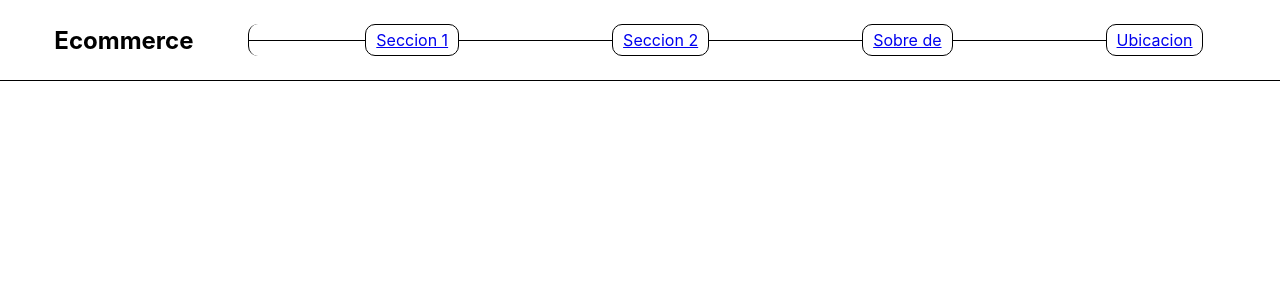
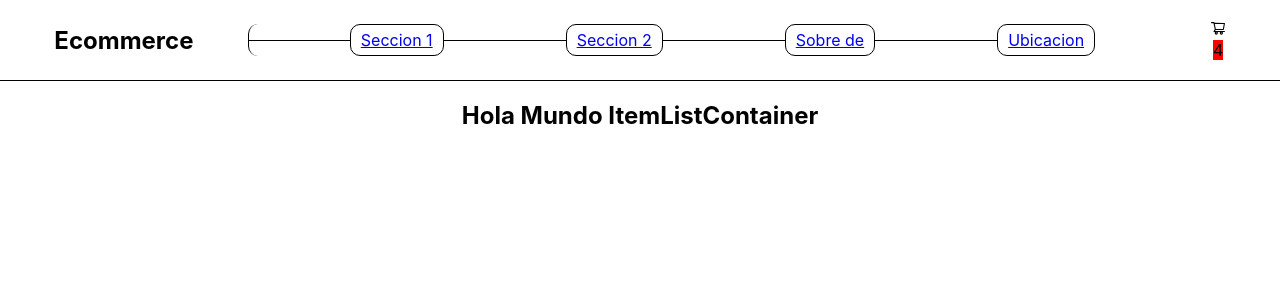
Before and after one commit to Felipe-Suarez/ReactJS, a JavaScript app: page / in a window 1280 px wide. Shown: the top 300 px of the page. Built offline with nearby package versions, Linux system fonts and the light colour scheme; the HTML template or start-up script is replaced by a standard one.

Commit message:
desafio 3

```diff
--- a/package.json
+++ b/package.json
@@ -8,6 +8,7 @@
     "@testing-library/user-event": "^13.5.0",
     "react": "^18.1.0",
     "react-dom": "^18.1.0",
+    "react-icons": "^4.3.1",
     "react-scripts": "5.0.1",
     "web-vitals": "^2.1.4"
   },
--- a/src/App.css
+++ b/src/App.css
@@ -36,49 +36,3 @@
     transform: rotate(360deg);
   }
 }
-
-.nav-container {
-  width: 100%;
-  height: 10vh;
-  display: flex;
-  align-items: center;
-  border-bottom: 1px solid #000;
-}
-
-.nav-title {
-  margin: 0;
-  flex-basis: 20%;
-  background-color: #fff;
-}
-
-.nav-list {
-  flex-basis: 80%;
-  display: flex;
-  justify-content: space-around;
-  border-left: 1px solid #000;
-  border-radius: 10px;
-}
-
-.nav-item {
-  background-color: #fff;
-  position: relative;
-  text-align: left;
-  margin: 0;
-  border: 1px solid #000;
-  padding: 5px 10px;
-  border-radius: 10px;
-}
-
-.nav-item::before {
-  content: "";
-  width: 200%;
-  position: absolute;
-  border-bottom: 1px solid #000;
-  top: 50%;
-  left: -200%;
-  z-index: -1;
-}
-
-nav ul li {
-  list-style: none;
-}
--- a/src/App.js
+++ b/src/App.js
@@ -1,10 +1,12 @@
 import './App.css';
-import Navbar from './components/Navbar.js';
+import Navbar from './components/navbar/Navbar.js';
+import ItemListContainer from './components/ItemListContainer.js';
 
 const App = () => {
   return (
     <div className="App">
       <Navbar></Navbar>
+      <ItemListContainer greeting='Hola Mundo ItemListContainer'></ItemListContainer>
     </div>
   );
 }
--- /dev/null
+++ b/src/components/ItemListContainer.js
@@ -0,0 +1,9 @@
+const ItemListContainer = ({ greeting }) => {
+    return (
+        <div>
+            <h2>{greeting}</h2>
+        </div>
+    )
+}
+
+export default ItemListContainer;
--- a/src/components/Navbar.js
+++ /dev/null
@@ -1,15 +0,0 @@
-const Navbar = () => {
-    return (
-        <nav className='nav-container'>
-            <h1 className='nav-title'>Ecommerce</h1>
-            <ul className='nav-list'>
-                <li className='nav-item'><a href='-' >Seccion 1</a></li>
-                <li className='nav-item'><a href='-' >Seccion 2</a></li>
-                <li className='nav-item'><a href='-' >Sobre de</a></li>
-                <li className='nav-item'><a href='-' >Ubicacion</a></li>
-            </ul>
-        </nav>
-    );
-}
-
-export default Navbar;
--- /dev/null
+++ b/src/components/navbar/CartWidget.js
@@ -0,0 +1,13 @@
+import { AiOutlineShoppingCart } from 'react-icons/ai';
+
+
+const CartWidget = () => {
+    return (
+        <div className="cart-widget">
+            <div className="cart-icon"><AiOutlineShoppingCart /></div>
+            <span className="cart-num">4</span>
+        </div>
+    )
+}
+
+export default CartWidget;
--- /dev/null
+++ b/src/components/navbar/Navbar.js
@@ -0,0 +1,19 @@
+import CartWidget from './CartWidget';
+import './navbar.css';
+
+const Navbar = () => {
+    return (
+        <nav className='nav-container'>
+            <h1 className='nav-title'>Ecommerce</h1>
+            <ul className='nav-list'>
+                <li className='nav-item'><a href='/#' >Seccion 1</a></li>
+                <li className='nav-item'><a href='/#' >Seccion 2</a></li>
+                <li className='nav-item'><a href='/#' >Sobre de</a></li>
+                <li className='nav-item'><a href='/#' >Ubicacion</a></li>
+            </ul>
+            <CartWidget></CartWidget>
+        </nav>
+    );
+}
+
+export default Navbar;
--- /dev/null
+++ b/src/components/navbar/navbar.css
@@ -0,0 +1,56 @@
+.nav-container {
+  width: 100%;
+  height: 10vh;
+  display: flex;
+  align-items: center;
+  border-bottom: 1px solid #000;
+}
+
+.nav-title {
+  margin: 0;
+  flex-basis: 20%;
+  background-color: #fff;
+}
+
+.nav-list {
+  flex-basis: 70%;
+  display: flex;
+  justify-content: space-around;
+  border-left: 1px solid #000;
+  border-radius: 10px;
+}
+
+.nav-item {
+  background-color: #fff;
+  position: relative;
+  text-align: left;
+  margin: 0;
+  border: 1px solid #000;
+  padding: 5px 10px;
+  border-radius: 10px;
+}
+
+.nav-item::before {
+  content: "";
+  width: 200%;
+  position: absolute;
+  border-bottom: 1px solid #000;
+  top: 50%;
+  left: -200%;
+  z-index: -1;
+}
+
+nav ul li {
+  list-style: none;
+}
+
+.cart-widget {
+  flex-basis: 10%;
+}
+
+.cart-icon {
+}
+
+.cart-num {
+  background-color: #f00;
+}
```
Also changed, not shown: 1 other file (tests, documents, lock files or other folders).
